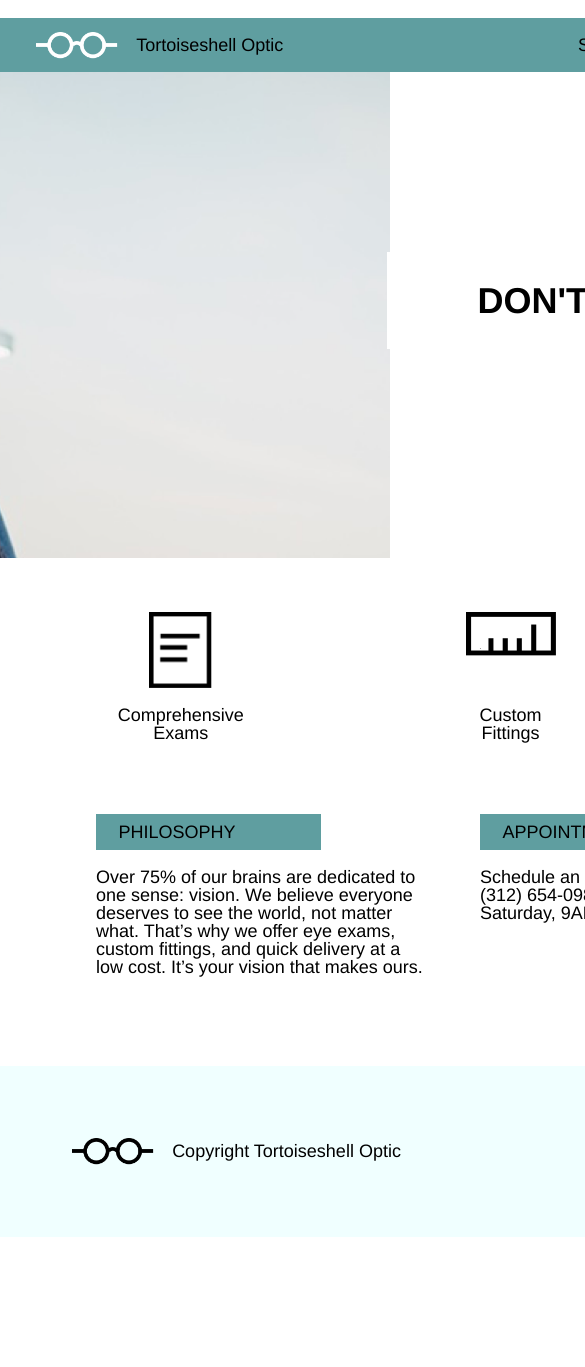
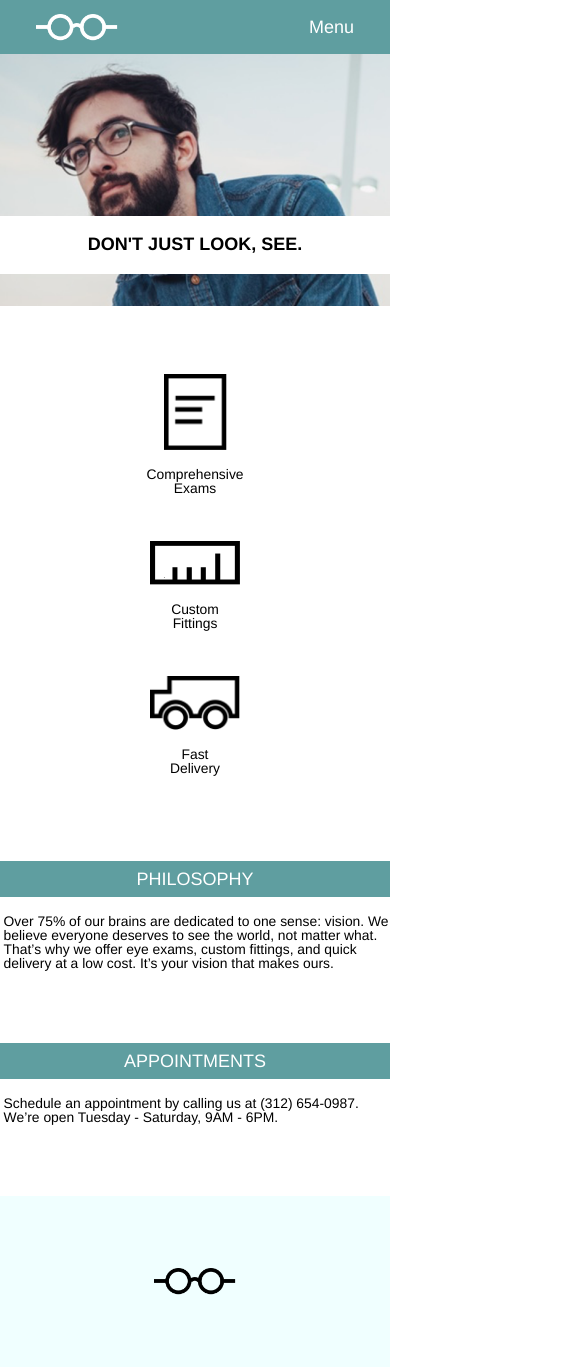
Before and after one commit to SJammy/tortoiseshell_optics, a plain HTML site: page index.html in a window 390 px wide. Shown: the top 1367 px of the page, 585 px wide, since content can reach past the window. Before the commit the page ends 1237 px from the top, so only its background shows below. Drawn offline with Linux system fonts and the light colour scheme.

Commit message:
Add CSS Small Screen size

```diff
--- a/index.html
+++ b/index.html
@@ -19,13 +19,18 @@
                     <img src="resources/img/logo-white.png" />
                     <span class="website">Tortoiseshell Optic</span>
                 </div>
-                <nav class="main_nav">
+				<nav class="main_nav" id="big_nav">
                     <ul>
                         <li>Services</li>
                         <li>Products</li>
                         <li>Contact</li>
                     </ul>
                 </nav>
+				<nav class="main_nav" id="small_nav">
+					<ul>
+						<li>Menu</li>
+					</ul>
+				</nav>
             </header>
         </div>
 
--- a/resources/css/style.css
+++ b/resources/css/style.css
@@ -2,11 +2,6 @@ html {
 	font-family: Helvetica, san-serif;
 	font-size: 18px;
     line-height: 1.4;
-}
-
-/*div {*/
-    border: 1px solid blue;
-/*    margin: 10px;*/
 }
 
  nav, h2 {
@@ -18,10 +13,8 @@ html {
     width: 100%;
     height: 30rem;
     background-size: cover;
-	background-position: right -25rem bottom 0px;
+	background-position: right -25rem top 0rem;
 }
-
-
 
 .site_container {
     width: 960px;
@@ -31,11 +24,12 @@ html {
 
 header {
     background-color: cadetblue;
-	  display: flex;
+	display: flex;
     justify-content: space-between;
     align-items: center;
     width: 100%;
-    margin-top: 1rem;
+	position: relative;
+	top: 1rem;
 }
 
 .logo_title {
@@ -56,6 +50,10 @@ header {
 
 .main_nav li {
     margin: 1rem 2rem;
+}
+
+#small_nav {
+	display: none;
 }
 
 #banner {
@@ -79,7 +77,6 @@ div .banner_title {
     line-height: 1.2;
     text-align: center;
 }
-
 
 .services {
     margin-top: 3rem;
@@ -155,3 +152,109 @@ footer img {
     margin-right: 1rem;
     height: 1.5rem;
 }
+
+
+/*MEDIA QUERIES*/
+
+/*Media Tablet Size*/
+@media only screen and (max-width: 960px) {
+	.site_container {
+		width: 100%;
+  }
+	.banner_img {
+		height: 22rem;
+		background-position: right -215rem top 0rem;
+	}
+	header {
+		width: 100%;
+		top: 0rem;
+	}
+	.main_nav ul li{
+		flex-wrap: wrap;
+	}
+	#banner {
+		right: 2rem;
+		top: 5rem;
+	}
+
+	div .banner_title {
+		padding: 0.75rem 4rem;
+	}
+	.banner_title span {
+		font-size: 1.33rem;
+	}
+	footer {
+		margin-bottom: 3rem;
+	}
+}
+
+/*Media Phone Size*/
+@media only screen and (max-width: 470px) {
+	.site_container {
+		width: 100%;
+	}
+	.banner_img {
+		background-position: 20%;
+		height: 17rem;
+	}
+	.website{
+		display: none;
+		width: 0rem;
+	}
+	#small_nav {
+		display: flex;
+	}
+	#big_nav {
+		display: none;
+	}
+	div .banner_title {
+		padding: 1rem;
+		width: 100%;
+	}
+	.banner_title span {
+		font-size: 1rem;
+		margin: auto;
+	}
+	#banner {
+		justify-content: center;
+		right: 0rem;
+		top: 9rem;
+	}
+	.services {
+		flex-direction: column;
+		margin-top: 3.77rem;
+		margin-bottom: 3.77rem;
+	}
+	#services_fittings, #services_delivery {
+		margin-top: 1.54rem;
+	}
+	.services p {
+		font-size: 0.77rem;
+		font-family: Helvetica;
+	}
+	.info {
+		flex-direction: column;
+		margin-bottom: 0rem;
+	}
+	.info_parts, .info_title{
+		width: 100%;
+	}
+	.info_parts {
+		margin-bottom: 4rem;
+	}
+	.info_title {
+		text-align: center;
+		padding: 0.5rem 0rem;
+	}
+	.info_parts p {
+		margin-left: 0.2rem;
+		font-size: 0.77rem
+	}
+	footer {
+		margin-bottom: 0rem;
+		padding-left: 0rem;
+	}
+	footer div img {
+		margin: auto;
+	}
+}
```
